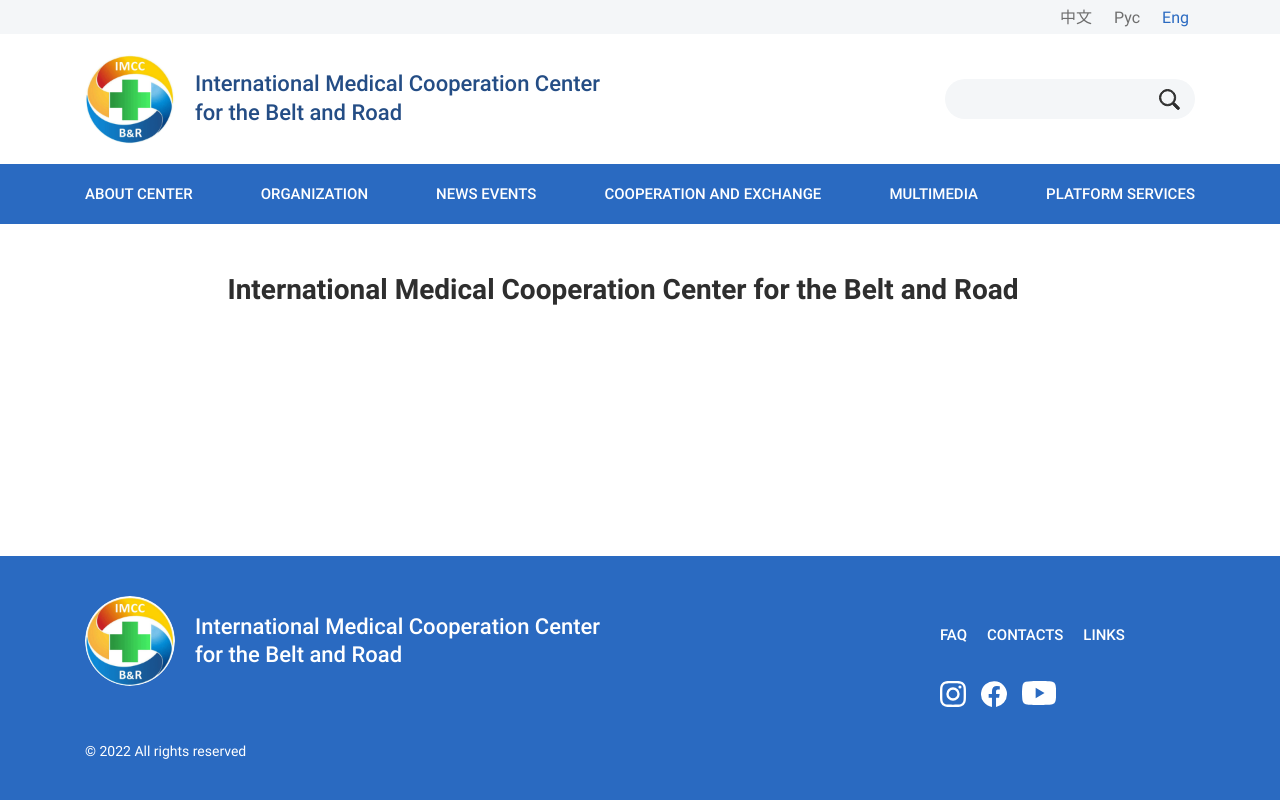
After one commit to mkubibaev/imccbar, a Django app: page /en/about-center in a window 1280 px wide. The commit adds this page. Run offline with Django 4.2, Linux system fonts and the light colour scheme; data that the repository does not hold is empty; some libraries are stand-ins or nearby versions.

Commit message:
added about-center page in 3 locales

```diff
--- /dev/null
+++ b/src/templates/webapp/about-center.html
@@ -0,0 +1,11 @@
+{% extends 'webapp/base.html' %}
+{% load i18n %}
+
+{% block content %}
+  <div class="container">
+    <div class="detail-page">
+      <h1 class="section-title">{% trans 'International Medical Cooperation Center for the Belt and Road' %}</h1>
+      {{ about.body | safe }}
+    </div>
+  </div>
+{% endblock %}
--- a/src/templates/webapp/news/news-detail.html
+++ b/src/templates/webapp/news/news-detail.html
@@ -2,6 +2,7 @@
 
 {% block content %}
   <div class="container">
+    <div class="detail-page">
       <div class="news-detail">
         <div class="news-detail__date">{{ news_item.created_at | date:'Y / m / d' }}</div>
         <h1 class="section-title">{{ news_item.title }}</h1>
@@ -13,4 +14,5 @@
         </div>
       </div>
     </div>
+  </div>
 {% endblock %}
--- a/src/templates/webapp/partial/header.html
+++ b/src/templates/webapp/partial/header.html
@@ -46,7 +46,7 @@
 <nav class="main-nav">
   <div class="container">
     <ul class="main-nav__list">
-      <li><a href="#">{% trans 'About center' %}</a></li>
+      <li><a href="{% url 'webapp:about_center' %}">{% trans 'About center' %}</a></li>
       <li><a href="#">{% trans 'Organization' %}</a></li>
       <li><a href="{% url 'webapp:news_list' %}">{% trans 'News events' %}</a></li>
       <li><a href="#">{% trans 'Cooperation and exchange' %}</a></li>
--- a/src/webapp/admin.py
+++ b/src/webapp/admin.py
@@ -1,12 +1,12 @@
 from django.contrib import admin
 from modeltranslation.admin import TranslationAdmin
-from webapp.models import News
+from webapp.models import News, AboutCenterPage
 
 
 class BaseAdmin(TranslationAdmin):
     exclude = []
-    save_as = True
     readonly_fields = ('created_at', 'updated_at')
 
 
 admin.site.register(News, BaseAdmin)
+admin.site.register(AboutCenterPage, BaseAdmin)
--- a/src/webapp/static/css/main.css
+++ b/src/webapp/static/css/main.css
@@ -2468,6 +2468,11 @@
   height: 100%;
 }
 
+.detail-page {
+  max-width: 825px;
+  margin: 0 auto;
+}
+
 .top-news {
   margin-bottom: 30px;
 }
@@ -2599,7 +2604,6 @@
 }
 
 .news-detail {
-  max-width: 825px;
   margin: 0 auto;
 }
 
--- a/src/webapp/static/scss/partial/_content.scss
+++ b/src/webapp/static/scss/partial/_content.scss
@@ -12,6 +12,10 @@
   flex-direction: column;
   justify-content: space-between;
   height: 100%;
+}
+.detail-page {
+  max-width: 825px;
+  margin: 0 auto;
 }
 .top-news {
   margin-bottom: 30px;
@@ -123,7 +127,6 @@
   }
 }
 .news-detail {
-  max-width: 825px;
   margin: 0 auto;
   &__date {
     color: $text-light;
--- a/src/webapp/urls.py
+++ b/src/webapp/urls.py
@@ -6,6 +6,7 @@
 
 urlpatterns = [
     path('', views.HomeView.as_view(), name='home'),
+    path('about-center', views.AboutCenterView.as_view(), name='about_center'),
     path('news/', views.NewsListView.as_view(), name='news_list'),
     path('news/<int:pk>', views.NewsDetailView.as_view(), name='news_detail'),
 ]
--- a/src/webapp/views/__init__.py
+++ b/src/webapp/views/__init__.py
@@ -1,2 +1,2 @@
-from .common_views import HomeView
+from .common_views import HomeView, AboutCenterView
 from .news_views import NewsListView, NewsDetailView
--- a/src/webapp/views/common_views.py
+++ b/src/webapp/views/common_views.py
@@ -1,5 +1,5 @@
 from django.views.generic import TemplateView
-from webapp.models import News
+from webapp.models import News, AboutCenterPage
 
 
 class HomeView(TemplateView):
@@ -9,3 +9,12 @@
         context = super().get_context_data(**kwargs)
         context['news'] = News.objects.all().order_by('-created_at')[:6]
         return context
+
+
+class AboutCenterView(TemplateView):
+    template_name = 'webapp/about-center.html'
+
+    def get_context_data(self, **kwargs):
+        context = super().get_context_data(**kwargs)
+        context['about'] = AboutCenterPage.objects.first()
+        return context
```
Also changed, not shown: src/webapp/models.py (+13 -0 lines), src/webapp/translation.py (+7 -1 lines), src/webapp/migrations/0002_aboutcenterpage.py (added). Lines whose indentation alone changed are shown as unchanged.
